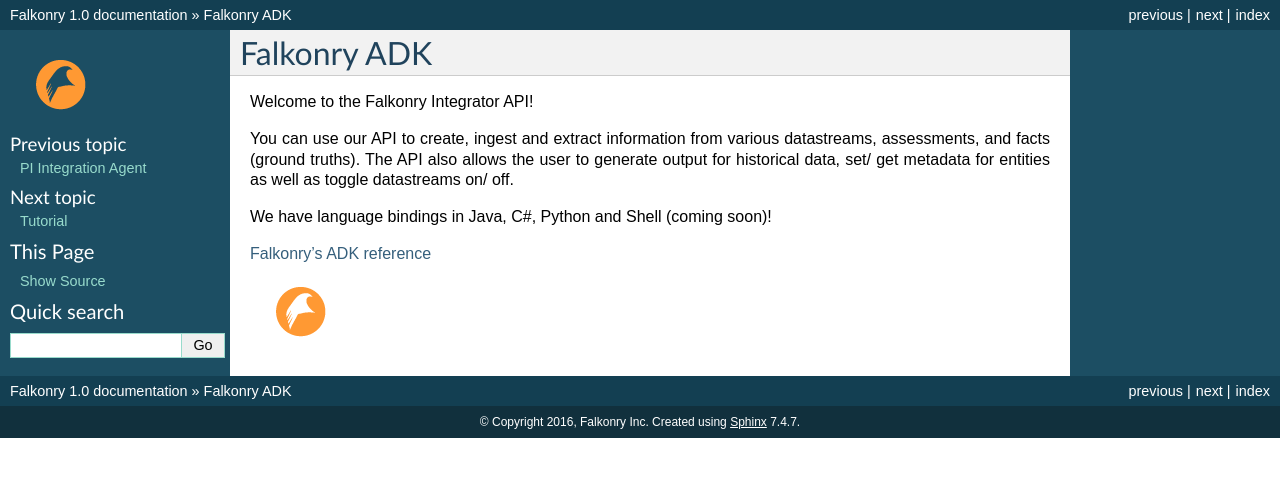
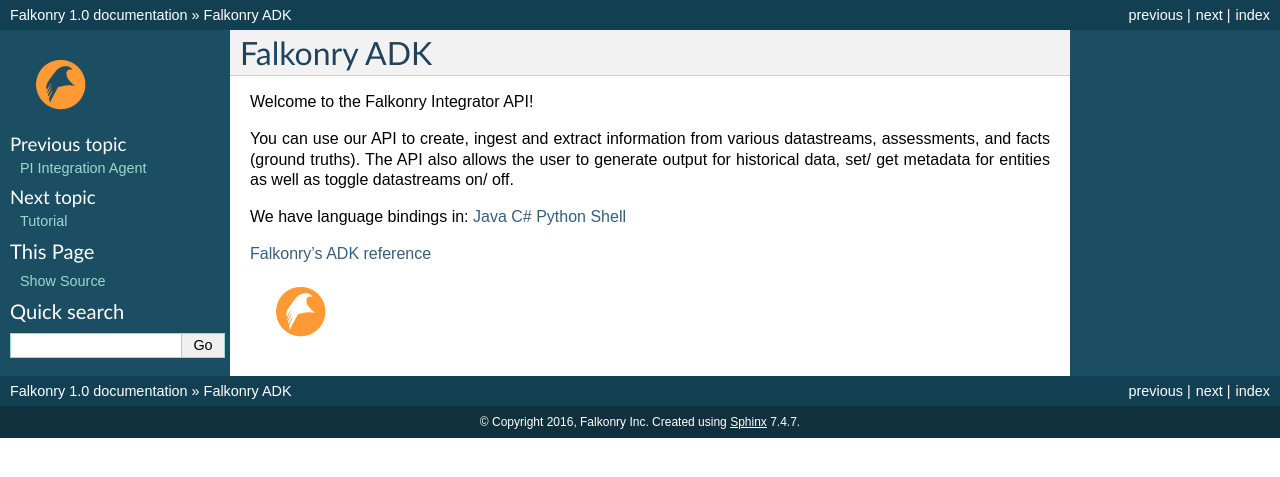
Before and after one commit to suhas-mehta/support, a Sphinx documentation site: the page built from docs/sdk.rst, in a window 1280 px wide. Shown: the top 477 px of the page. Built offline with Sphinx 7.4.7, drawn with Linux system fonts in a browser that asks for light colours; pages that are not in the unit, such as notebooks, are missing from menus.

Commit message:
Add links to github releases of client libraries

```diff
--- a/docs/sdk.rst
+++ b/docs/sdk.rst
@@ -6,7 +6,11 @@
 
 You can use our API to create, ingest and extract information from various datastreams, assessments, and facts (ground truths). The API also allows the user to generate output for historical data, set/ get metadata for entities as well as toggle datastreams on/ off.
 
-We have language bindings in Java, C#, Python and Shell (coming soon)!
+We have language bindings in:
+`Java <https://github.com/Falkonry/falkonry-java-client/releases/tag/1.0.2>`_
+`C# <https://github.com/Falkonry/falkonry-csharp-client/releases/tag/0.1.4>`_
+`Python <https://github.com/Falkonry/falkonry-python-client/releases/tag/1.0.1>`_
+`Shell <https://github.com/Falkonry/falkonry-cli>`_
 
 
 
```
